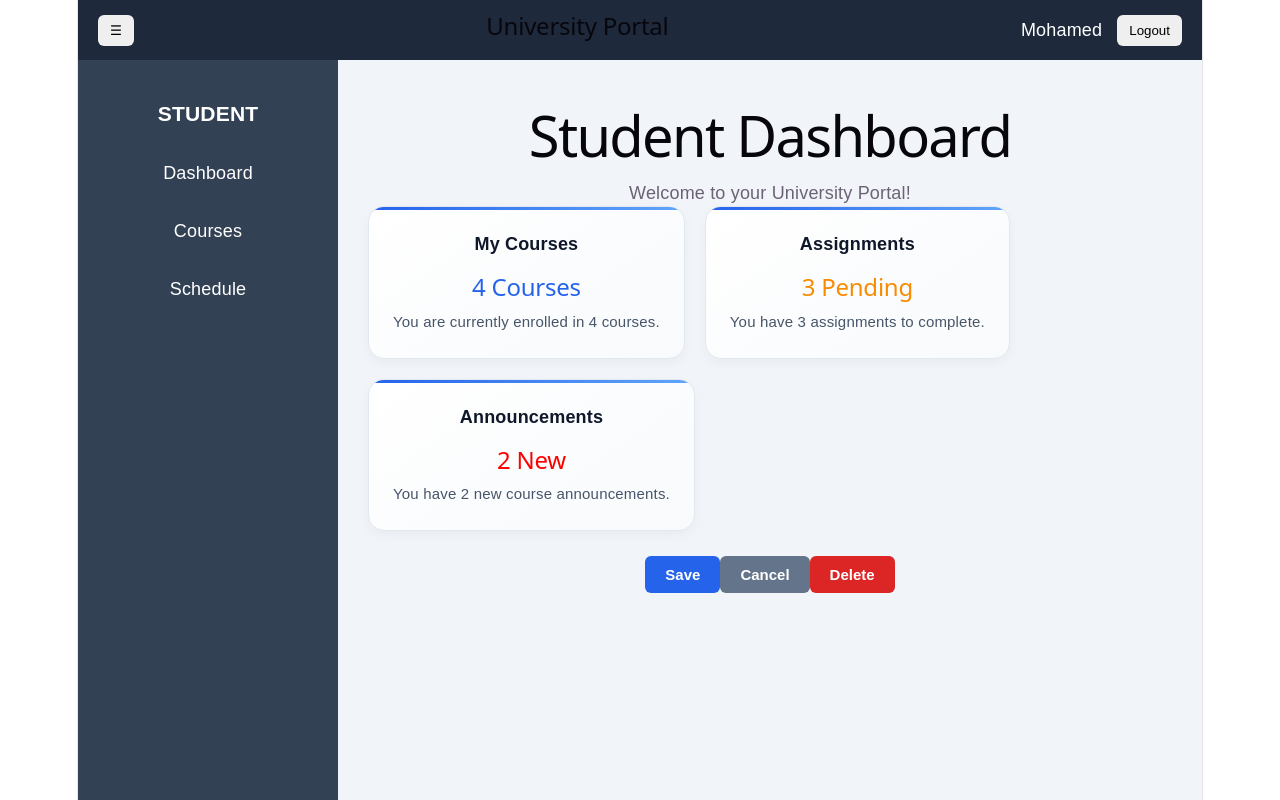
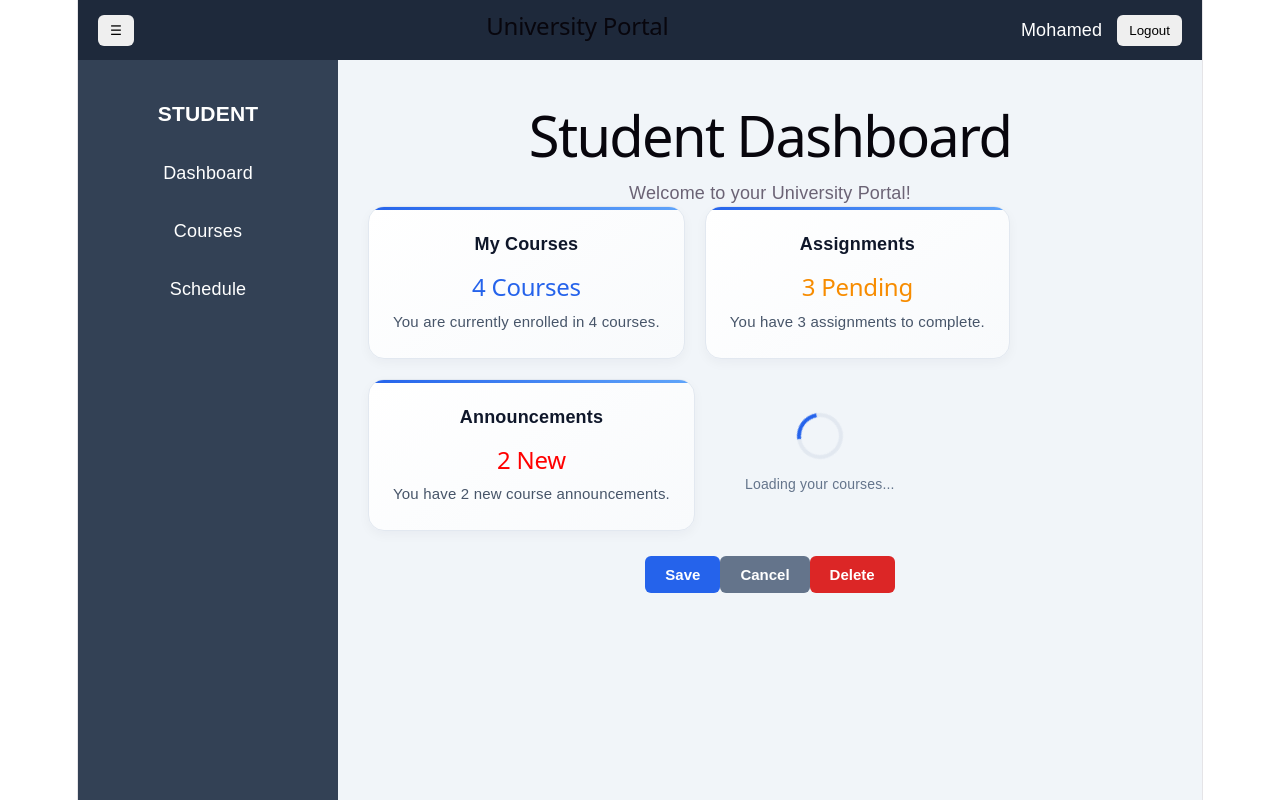
Before and after one commit to Yousef-Tarek286/University-Managment-System, a React (Vite) app in the folder frontend/: page / in a window 1280 px wide. Built offline with nearby package versions, Linux system fonts and the light colour scheme.

Commit message:
added loading spinner

```diff
--- a/frontend/src/App.tsx
+++ b/frontend/src/App.tsx
@@ -1,6 +1,7 @@
 import Button from "./components/layout/common/Button";
 import MainLayout from "./components/layout/MainLayout";
 import Card from "./components/layout/common/Card";
+import LoadingSpinner from "./components/layout/common/LoadingSpinner";
 function App() {
   return (
     <MainLayout role="STUDENT" username="Mohamed">
@@ -22,6 +23,7 @@ function App() {
     <h2 style={{ color: "#ff0000" }}>2 New</h2>
     <p>You have 2 new course announcements.</p>
   </Card>
+  <LoadingSpinner message="Loading your courses..." />
 
 </div>
 
--- /dev/null
+++ b/frontend/src/components/layout/common/LoadingSpinner.css
@@ -0,0 +1,29 @@
+.loading-container {
+  display: flex;
+  flex-direction: column;
+  align-items: center;
+  justify-content: center;
+  gap: 12px;
+  padding: 30px;
+  color: #64748b;
+  font-size: 14px;
+}
+
+.spinner {
+  width: 38px;
+  height: 38px;
+  border: 4px solid #e2e8f0;
+  border-top: 4px solid #2563eb;
+  border-radius: 50%;
+  animation: spin 0.8s linear infinite;
+}
+
+@keyframes spin {
+  from {
+    transform: rotate(0deg);
+  }
+
+  to {
+    transform: rotate(360deg);
+  }
+}
--- /dev/null
+++ b/frontend/src/components/layout/common/LoadingSpinner.tsx
@@ -0,0 +1,16 @@
+import "./LoadingSpinner.css";
+
+interface LoadingSpinnerProps {
+  message?: string;
+}
+
+function LoadingSpinner({ message = "Loading..." }: LoadingSpinnerProps) {
+  return (
+    <div className="loading-container">
+      <div className="spinner"></div>
+      <p>{message}</p>
+    </div>
+  );
+}
+
+export default LoadingSpinner;
```
